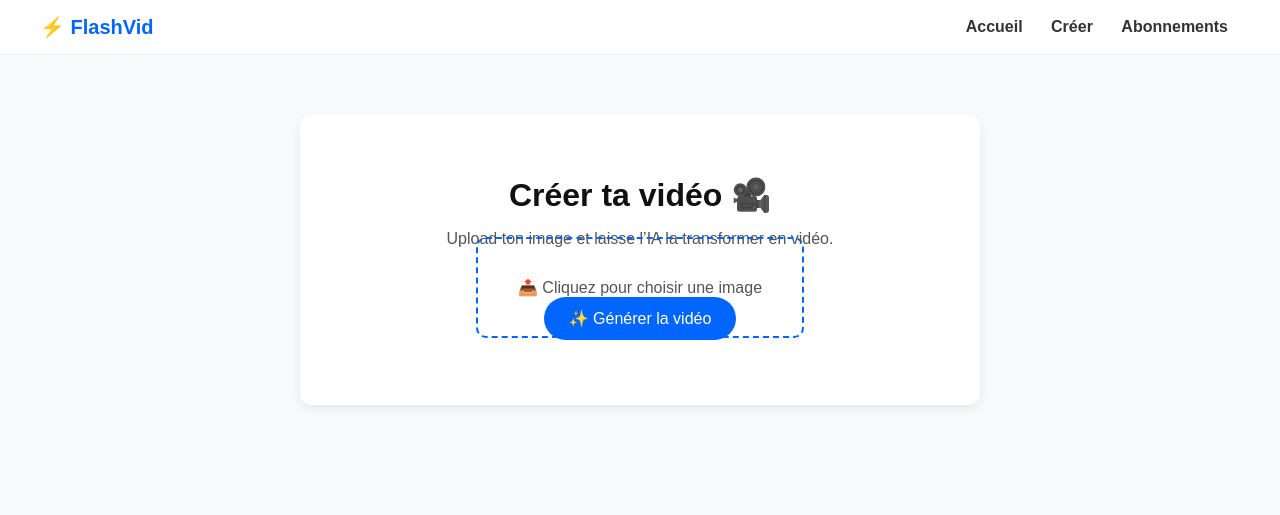
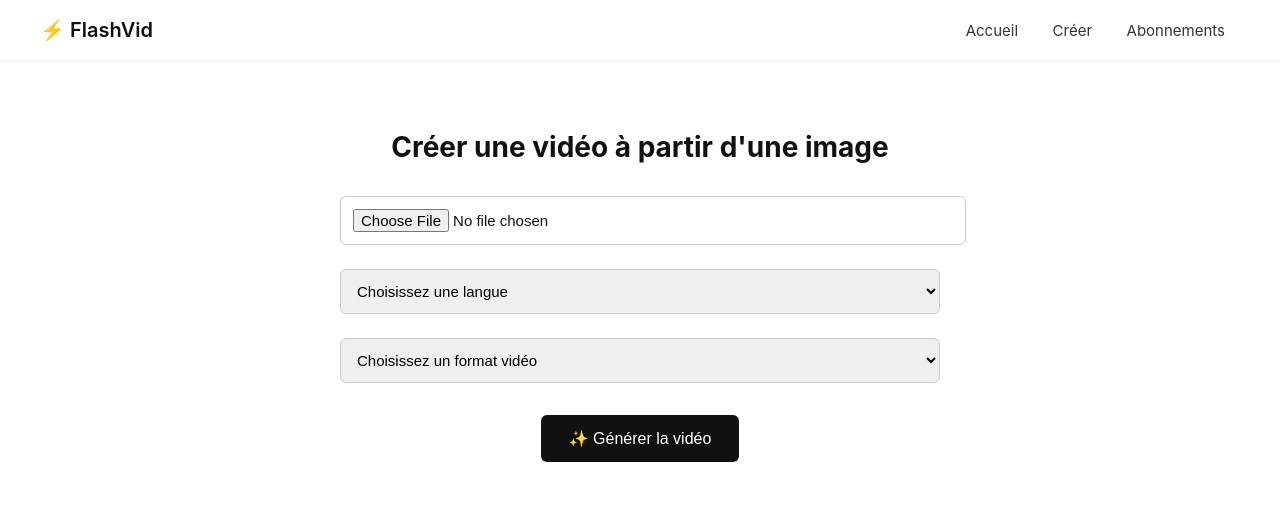
Before and after one commit to saponeayo67-del/video-site, a website: page creer-video.html in a window 1280 px wide. Drawn offline with Linux system fonts and the light colour scheme.

Commit message:
Update creer-video.html

```diff
--- a/creer-video.html
+++ b/creer-video.html
@@ -6,15 +6,15 @@
   <style>
     body {
       margin: 0;
-      font-family: Arial, sans-serif;
-      background: #f9fafc;
-      color: #222;
+      font-family: "Inter", Arial, sans-serif;
+      background: #fff;
+      color: #111;
+      text-align: center;
     }
 
-    /* NAV */
     nav {
-      background: white;
-      padding: 15px 40px;
+      background: #fff;
+      padding: 18px 40px;
       display: flex;
       justify-content: space-between;
       align-items: center;
@@ -23,79 +23,58 @@
       top: 0;
     }
     nav .logo {
-      font-weight: bold;
+      font-weight: 600;
       font-size: 20px;
-      color: #0066ff;
+      color: #111;
     }
     nav a {
-      margin: 0 12px;
+      margin: 0 15px;
       text-decoration: none;
       color: #333;
-      font-weight: bold;
+      font-size: 15px;
     }
     nav a:hover {
-      color: #0066ff;
+      color: #000;
     }
 
-    /* CONTAINER */
     .container {
+      padding: 50px 20px;
       max-width: 600px;
-      margin: 60px auto;
-      background: white;
-      padding: 40px;
-      border-radius: 12px;
-      box-shadow: 0 4px 12px rgba(0,0,0,0.08);
-      text-align: center;
+      margin: auto;
     }
     h1 {
-      color: #111;
-      margin-bottom: 10px;
+      font-size: 28px;
+      margin-bottom: 20px;
     }
-    p {
-      color: #555;
-      margin-bottom: 30px;
+    .upload-box, select {
+      width: 100%;
+      padding: 12px;
+      margin: 12px 0;
+      border: 1px solid #ccc;
+      border-radius: 6px;
+      font-size: 15px;
     }
-
-    /* INPUT UPLOAD */
-    .upload-box {
-      border: 2px dashed #0066ff;
-      padding: 40px;
-      border-radius: 10px;
-      cursor: pointer;
-      color: #555;
-      margin-bottom: 20px;
-      transition: background 0.3s;
-    }
-    .upload-box:hover {
-      background: #f0f6ff;
-    }
-    input[type="file"] {
-      display: none;
-    }
-
-    /* BUTTON */
     button {
-      background: #0066ff;
+      background: #111;
       color: white;
       border: none;
-      padding: 12px 25px;
+      padding: 14px 28px;
       font-size: 16px;
-      border-radius: 25px;
+      border-radius: 6px;
       cursor: pointer;
-      transition: background 0.3s;
+      margin-top: 20px;
     }
     button:hover {
-      background: #0044aa;
+      background: #333;
     }
-
-    /* RESULT */
-    #result {
-      margin-top: 25px;
+    .result {
+      margin-top: 40px;
+      display: none;
     }
     video {
       width: 100%;
-      margin-top: 15px;
       border-radius: 10px;
+      box-shadow: 0 4px 12px rgba(0,0,0,0.1);
     }
   </style>
 </head>
@@ -111,58 +90,48 @@
     </div>
   </nav>
 
-  <!-- CONTAINER -->
+  <!-- CONTENT -->
   <div class="container">
-    <h1>Créer ta vidéo 🎥</h1>
-    <p>Upload ton image et laisse l’IA la transformer en vidéo.</p>
+    <h1>Créer une vidéo à partir d'une image</h1>
 
-    <form id="uploadForm">
-      <label for="fileInput" class="upload-box">
-        📤 Cliquez pour choisir une image
-      </label>
-      <input type="file" id="fileInput" name="image" accept="image/*">
-      <br>
-      <button type="submit">✨ Générer la vidéo</button>
-    </form>
+    <!-- Upload -->
+    <input type="file" class="upload-box" accept="image/*">
 
-    <div id="result"></div>
+    <!-- Langue -->
+    <select>
+      <option>Choisissez une langue</option>
+      <option>Français</option>
+      <option>Anglais</option>
+      <option>Espagnol</option>
+      <option>Arabe</option>
+    </select>
+
+    <!-- Format -->
+    <select>
+      <option>Choisissez un format vidéo</option>
+      <option>16:9 (Horizontal)</option>
+      <option>9:16 (Vertical)</option>
+      <option>1:1 (Carré)</option>
+    </select>
+
+    <!-- Bouton -->
+    <button onclick="generateVideo()">✨ Générer la vidéo</button>
+
+    <!-- Résultat -->
+    <div class="result" id="result">
+      <h2>Votre vidéo est prête 🎬</h2>
+      <video controls autoplay loop>
+        <source src="https://sample-videos.com/video321/mp4/720/big_buck_bunny_720p_1mb.mp4" type="video/mp4">
+        Votre navigateur ne supporte pas la vidéo.
+      </video>
+    </div>
   </div>
 
   <script>
-    const form = document.getElementById('uploadForm');
-    const fileInput = document.getElementById('fileInput');
-    const resultDiv = document.getElementById('result');
+    function generateVideo() {
+      document.getElementById("result").style.display = "block";
+    }
+  </script>
 
-    form.addEventListener('submit', async (e) => {
-      e.preventDefault();
-      if (!fileInput.files[0]) {
-        alert("Merci de choisir une image !");
-        return;
-      }
-
-      const formData = new FormData();
-      formData.append("image", fileInput.files[0]);
-
-      resultDiv.innerHTML = "⏳ Génération en cours...";
-
-      try {
-        const res = await fetch("/generate", {
-          method: "POST",
-          body: formData
-        });
-        const data = await res.json();
-        if (data.videoUrl) {
-          resultDiv.innerHTML = `
-            ✅ Vidéo générée !<br>
-            <video controls src="${data.videoUrl}"></video>
-          `;
-        } else {
-          resultDiv.innerHTML = "❌ Erreur : " + data.error;
-        }
-      } catch (err) {
-        resultDiv.innerHTML = "⚠️ Erreur serveur.";
-      }
-    });
-  </script>
 </body>
 </html>
```
